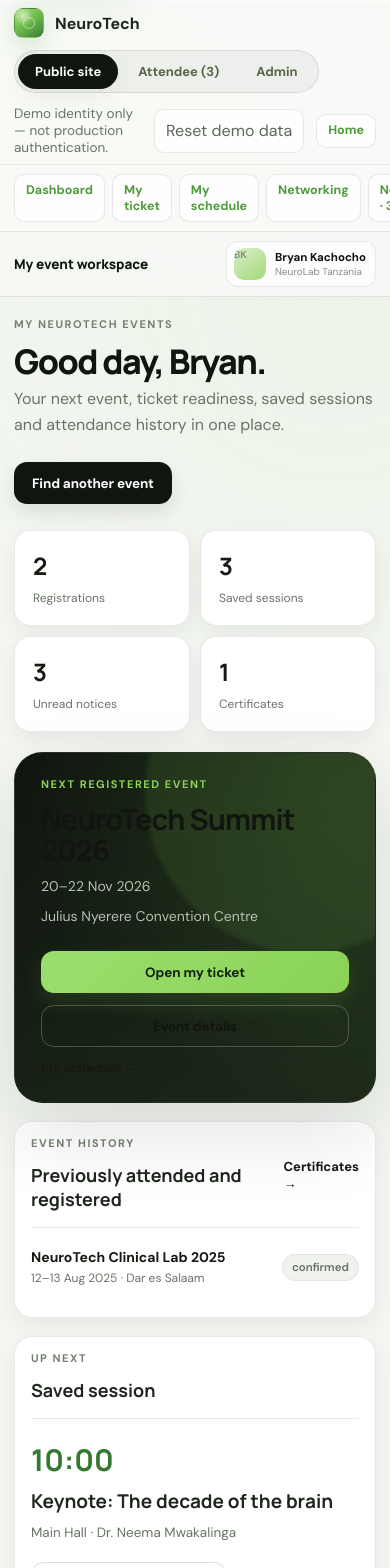
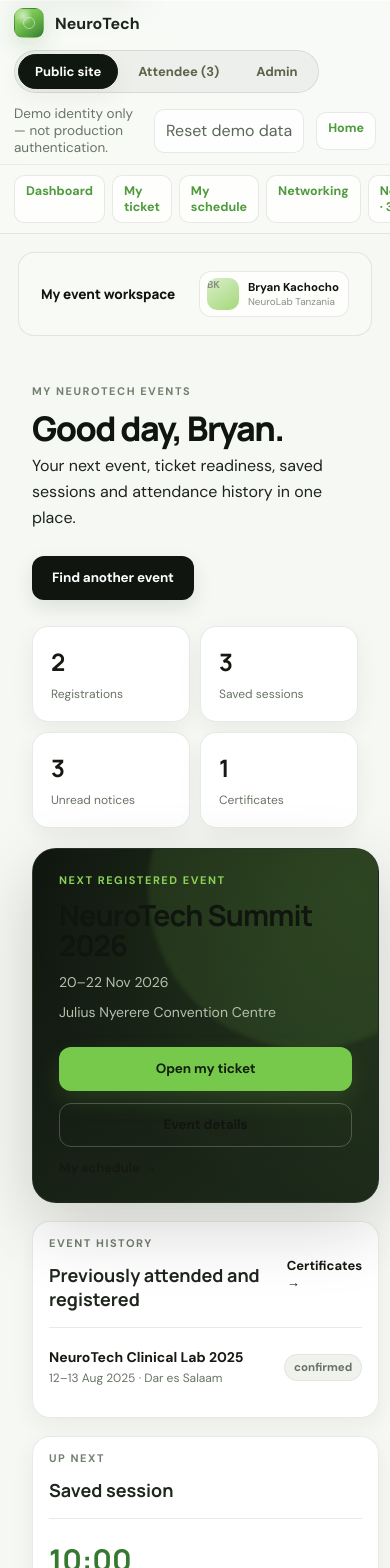
Before and after one commit to Drbrilliant360/neurotech-events, a React (Vite) app: page /app in a window 390 px wide. Shown: the top 1568 px of the page. Built offline with nearby package versions, Linux system fonts and the light colour scheme.

Commit message:
style: unify attendee and admin workspace surfaces

```diff
--- a/src/App.tsx
+++ b/src/App.tsx
@@ -2,10 +2,11 @@ import { AppRouter } from "./app/router/AppRouter";
 import "./App.css";
 import "./styles/platform.css";
 import "./styles/experience.css";
-import "./styles/revision.css";
-import "./styles/workspace.css";
 import "./styles/pages.css";
 import "./styles/commerce.css";
+import "./styles/workspace.css";
+import "./styles/revision.css";
+import "./styles/system-polish.css";
 
 export default function App() {
   return (
--- /dev/null
+++ b/src/styles/system-polish.css
@@ -0,0 +1,391 @@
+/* Final cross-platform design refinement: public, attendee and admin surfaces. */
+
+.nt-shell {
+  background: transparent;
+}
+
+.nt-container {
+  max-width: var(--nt-content);
+}
+
+.nt-surface-admin,
+.nt-surface-attendee {
+  min-height: 100vh;
+}
+
+.nt-main {
+  background: rgba(247, 249, 244, 0.82);
+}
+
+.nt-page,
+.nt-workspace-content,
+.nt-main > div {
+  min-width: 0;
+}
+
+.nt-page h1,
+.nt-main h1 {
+  max-width: 18ch;
+  color: var(--nt-ink);
+}
+
+.nt-lede {
+  color: var(--nt-ink-soft);
+}
+
+.nt-kicker {
+  color: #74806f;
+  font-weight: 700;
+}
+
+.nt-card,
+.nt-panel,
+.nt-table-wrap,
+.nt-dialog-card,
+.nt-choice,
+.nt-ticket {
+  border-color: var(--nt-line);
+  box-shadow: var(--nt-shadow-sm);
+}
+
+.nt-card,
+.nt-panel,
+.nt-table-wrap,
+.nt-dialog-card {
+  background: rgba(255, 255, 255, 0.94);
+}
+
+.nt-card,
+.nt-panel {
+  border-radius: var(--nt-radius-md);
+}
+
+.nt-card:hover {
+  border-color: rgba(78, 155, 59, 0.18);
+}
+
+.nt-grid.cards > .nt-card,
+.nt-grid.events > .nt-card {
+  transition: transform 180ms ease, box-shadow 180ms ease, border-color 180ms ease;
+}
+
+.nt-grid.cards > .nt-card:hover,
+.nt-grid.events > .nt-card:hover {
+  transform: translateY(-3px);
+  box-shadow: var(--nt-shadow-md);
+}
+
+.nt-btn {
+  min-height: 44px;
+  padding: 11px 20px;
+  border-radius: 12px;
+  font-weight: 700;
+  box-shadow: 0 8px 20px rgba(16, 23, 16, 0.10);
+}
+
+.nt-btn:hover {
+  transform: translateY(-1px);
+  box-shadow: 0 12px 28px rgba(16, 23, 16, 0.14);
+}
+
+.nt-btn.ghost {
+  background: rgba(255, 255, 255, 0.9);
+  border-color: var(--nt-line-strong);
+  box-shadow: none;
+}
+
+.nt-btn.accent {
+  background: var(--nt-accent);
+  color: #12200f;
+}
+
+.nt-chip {
+  min-height: 38px;
+  border-color: var(--nt-line);
+  background: rgba(255, 255, 255, 0.84);
+}
+
+.nt-chip:hover {
+  border-color: rgba(78, 155, 59, 0.28);
+  background: #fff;
+}
+
+.nt-chip.is-on,
+.nt-seg button.is-on {
+  background: var(--nt-dark);
+  color: #fff;
+  border-color: var(--nt-dark);
+}
+
+.nt-toolbar {
+  padding: 12px;
+  border: 1px solid var(--nt-line);
+  border-radius: 16px;
+  background: rgba(255, 255, 255, 0.72);
+  box-shadow: var(--nt-shadow-sm);
+}
+
+.nt-search,
+.nt-field input,
+.nt-field select,
+.nt-field textarea {
+  border-color: var(--nt-line-strong);
+  background: #fff;
+  color: var(--nt-ink);
+}
+
+.nt-search {
+  min-height: 44px;
+  border-radius: 12px;
+}
+
+.nt-field span {
+  color: #566153;
+  font-weight: 700;
+}
+
+.nt-field input,
+.nt-field select,
+.nt-field textarea {
+  border-radius: 12px;
+  min-height: 44px;
+}
+
+.nt-table-wrap {
+  border-radius: 18px;
+  box-shadow: var(--nt-shadow-sm);
+}
+
+.nt-table th {
+  background: #f5f8f2;
+  color: #758070;
+  border-bottom: 1px solid var(--nt-line);
+}
+
+.nt-table tbody tr {
+  transition: background-color 150ms ease;
+}
+
+.nt-table tbody tr:hover {
+  background: #f8faf6;
+}
+
+.nt-table td {
+  border-top-color: rgba(22, 32, 22, 0.07);
+}
+
+.nt-badge {
+  font-weight: 700;
+}
+
+.nt-empty {
+  background: rgba(255, 255, 255, 0.72);
+  border-color: rgba(78, 155, 59, 0.22);
+}
+
+.nt-dialog {
+  backdrop-filter: blur(6px);
+  background: rgba(9, 15, 9, 0.54);
+}
+
+.nt-dialog-card {
+  border: 1px solid rgba(255, 255, 255, 0.3);
+  box-shadow: 0 28px 90px rgba(8, 14, 8, 0.28);
+}
+
+/* Attendee workspace */
+.nt-surface-attendee .nt-app {
+  grid-template-columns: 248px minmax(0, 1fr);
+}
+
+.nt-surface-attendee .nt-side {
+  background: rgba(255, 255, 255, 0.82);
+  backdrop-filter: blur(16px);
+  border-right-color: var(--nt-line);
+}
+
+.nt-surface-attendee .nt-side a {
+  margin-bottom: 5px;
+  border: 1px solid transparent;
+  font-weight: 600;
+}
+
+.nt-surface-attendee .nt-side a:hover {
+  background: #f3f7ef;
+  border-color: rgba(78, 155, 59, 0.10);
+}
+
+.nt-surface-attendee .nt-side a[aria-current="page"] {
+  background: var(--nt-dark);
+  color: #fff;
+  box-shadow: 0 10px 24px rgba(16, 23, 16, 0.13);
+}
+
+/* Admin workspace */
+.nt-surface-admin .nt-app {
+  grid-template-columns: 274px minmax(0, 1fr);
+}
+
+.nt-side.admin {
+  position: sticky;
+  top: 0;
+  align-self: start;
+  height: 100vh;
+  background:
+    radial-gradient(circle at 10% 0%, rgba(119, 201, 76, 0.13), transparent 18rem),
+    linear-gradient(180deg, #111811 0%, #0c120c 100%);
+  border-right: 1px solid rgba(255, 255, 255, 0.06);
+}
+
+.nt-side.admin a {
+  color: #aeb9aa;
+  border: 1px solid transparent;
+}
+
+.nt-side.admin a:hover {
+  color: #fff;
+  background: rgba(255, 255, 255, 0.045);
+}
+
+.nt-side.admin a[aria-current="page"] {
+  background: linear-gradient(90deg, rgba(119, 201, 76, 0.18), rgba(119, 201, 76, 0.08));
+  color: #dff3d3;
+  border-color: rgba(119, 201, 76, 0.14);
+}
+
+.nt-side.admin .sec {
+  color: #6f7e6c;
+}
+
+.nt-workspace-topbar {
+  position: sticky;
+  top: 0;
+  z-index: 20;
+  margin: calc(clamp(22px, 3vw, 44px) * -1) calc(clamp(22px, 3vw, 44px) * -1) 28px;
+  padding: 18px clamp(22px, 3vw, 44px);
+  border-bottom: 1px solid var(--nt-line);
+  background: rgba(248, 250, 246, 0.90);
+  backdrop-filter: blur(18px);
+}
+
+.nt-workspace-content {
+  max-width: 1480px;
+}
+
+.nt-priority-card {
+  border-radius: 24px;
+  box-shadow: 0 24px 70px rgba(12, 18, 12, 0.18);
+}
+
+.nt-mini-stat {
+  background: rgba(255, 255, 255, 0.9);
+  border: 1px solid var(--nt-line);
+  box-shadow: var(--nt-shadow-sm);
+}
+
+.nt-mini-stat strong {
+  letter-spacing: -0.04em;
+}
+
+.nt-operation-card {
+  border-color: var(--nt-line);
+  background: rgba(255, 255, 255, 0.88);
+  box-shadow: var(--nt-shadow-sm);
+}
+
+.nt-operation-card:hover {
+  transform: translateY(-2px);
+  border-color: rgba(78, 155, 59, 0.22);
+  box-shadow: var(--nt-shadow-md);
+}
+
+/* Shared page rhythm for all remaining attendee/admin operation pages. */
+.nt-main > div > h1:first-child,
+.nt-workspace-content > div > h1:first-child {
+  margin-bottom: 10px;
+}
+
+.nt-main > div > h1:first-child::after,
+.nt-workspace-content > div > h1:first-child::after {
+  content: "";
+  display: block;
+  width: 44px;
+  height: 4px;
+  margin-top: 14px;
+  border-radius: 999px;
+  background: var(--nt-accent);
+}
+
+.nt-ticket {
+  width: min(100%, 480px);
+  border-radius: 24px;
+  box-shadow: var(--nt-shadow-md);
+}
+
+.nt-qr {
+  box-shadow: inset 0 0 0 10px #fff, 0 12px 32px rgba(16, 23, 16, 0.10);
+}
+
+.nt-choice {
+  border-width: 1px;
+}
+
+.nt-choice:hover,
+.nt-choice.is-on {
+  border-color: rgba(78, 155, 59, 0.42);
+  background: var(--nt-accent-soft);
+}
+
+@media (max-width: 1100px) {
+  .nt-surface-admin .nt-app,
+  .nt-surface-attendee .nt-app {
+    grid-template-columns: 220px minmax(0, 1fr);
+  }
+}
+
+@media (max-width: 900px) {
+  .nt-surface-admin .nt-app,
+  .nt-surface-attendee .nt-app {
+    grid-template-columns: 1fr;
+  }
+
+  .nt-workspace-topbar {
+    position: relative;
+    margin-top: 0;
+    margin-inline: 0;
+    border: 1px solid var(--nt-line);
+    border-radius: 16px;
+  }
+
+  .mobile-nav {
+    position: sticky;
+    top: 0;
+    z-index: 30;
+    padding: 10px 14px;
+    border-bottom: 1px solid var(--nt-line);
+    background: rgba(248, 250, 246, 0.94);
+    backdrop-filter: blur(16px);
+  }
+}
+
+@media (max-width: 640px) {
+  .nt-main {
+    padding: 18px;
+  }
+
+  .nt-toolbar {
+    padding: 10px;
+  }
+
+  .nt-toolbar > * {
+    width: 100%;
+  }
+
+  .nt-table-wrap {
+    border-radius: 14px;
+  }
+
+  .nt-btn {
+    min-height: 44px;
+  }
+}
```
